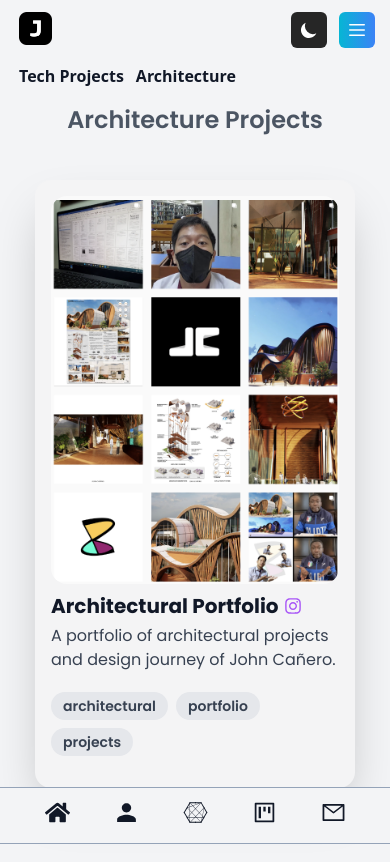
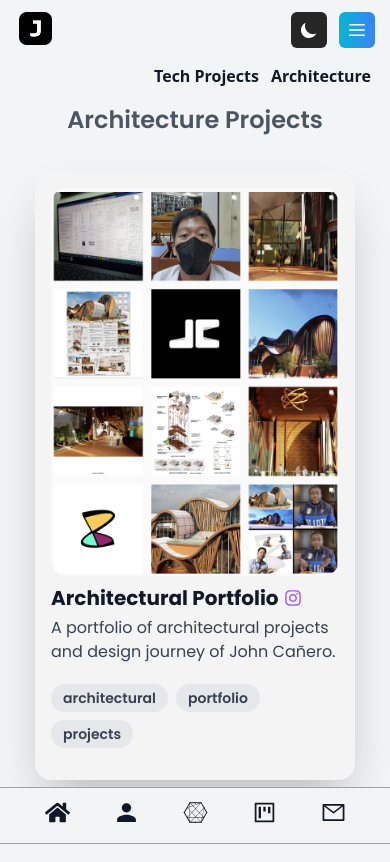
Before and after one commit to johncanero/johncanero-website, a Next.js app: page /archi in a window 390 px wide. Shown: the top 862 px of the page. Built offline with nearby package versions, Linux system fonts and the light colour scheme.

Commit message:
Adjust Project Links

```diff
--- a/pages/archi/index.tsx
+++ b/pages/archi/index.tsx
@@ -7,13 +7,13 @@ const index = () => {
   return (
     <div>
       {/* Add Links - Architecture */}
-      <div className="flex gap-3 mt-4 font-semibold">
+      <div className="flex justify-end gap-3 mt-4 font-semibold">
         <Link rel="noopener noreferrer" href="/projects">
-          <div className="">Tech Projects</div>
+          <div className=" dark:hover:text-cyan-500">Tech Projects</div>
         </Link>
 
         <Link rel="noopener noreferrer" href="/archi">
-          <div className="">Architecture</div>
+          <div className=" dark:hover:text-cyan-500">Architecture</div>
         </Link>
       </div>
 
@@ -21,7 +21,7 @@ const index = () => {
         Architecture Projects
       </div>
 
-      <div className="flex justify-center mt-2 md:mt-6 mb-28 md:mb-6">
+      <div className="flex justify-center md:mt-6 mb-28 md:mb-6">
         <CardItem
           title="Architectural Portfolio"
           iconTitle={
--- a/pages/projects/index.tsx
+++ b/pages/projects/index.tsx
@@ -18,13 +18,13 @@ const projects = () => {
   return (
     <div>
       {/* Add Links - Architecture */}
-      <div className="flex gap-3 mt-4 font-semibold">
+      <div className="flex justify-end gap-3 mt-4 font-semibold">
         <Link rel="noopener noreferrer" href="/projects">
-          <div className="">Tech Projects</div>
+          <div className=" dark:hover:text-cyan-500">Tech Projects</div>
         </Link>
 
         <Link rel="noopener noreferrer" href="/archi">
-          <div className="">Architecture</div>
+          <div className=" dark:hover:text-cyan-500">Architecture</div>
         </Link>
       </div>
 
```
